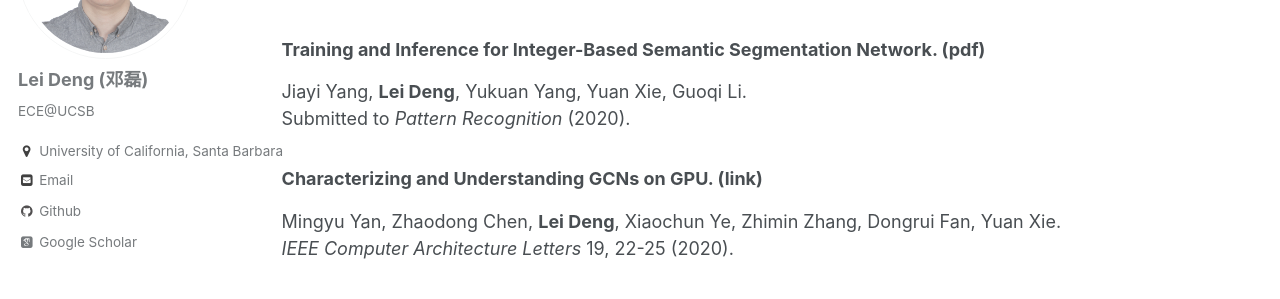
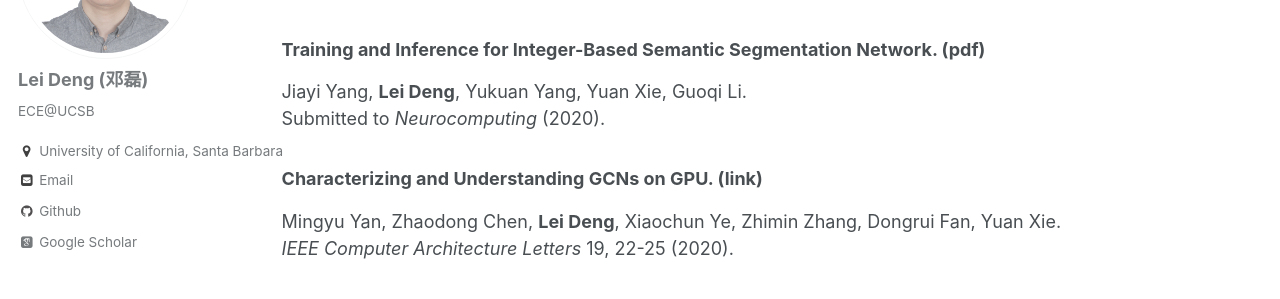
Before and after one commit to dllfei/dllfei.github.io, a Jekyll site: the page built from _pages/publications.md, in a window 1280 px wide and 900 px high, scrolled down 1712 px. Shown: the part 152-451 px from the top of the window. Built offline with Jekyll 4.4.1, drawn with Linux system fonts in a browser that asks for light colours; some web fonts are replaced.

Commit message:
Update publications.md

```diff
--- a/_pages/publications.md
+++ b/_pages/publications.md
@@ -58,7 +58,7 @@ Guoqi Li, **Lei Deng** (co-first), Yansong Chua, Peng Li, Emre O. Neftci, Haizho
 
 ### Training and Inference for Integer-Based Semantic Segmentation Network. ([pdf](https://jiayiyang.info/files/QFCN.pdf)) <br />
 Jiayi Yang, **Lei Deng**, Yukuan Yang, Yuan Xie, Guoqi Li. <br />
-Submitted to *Pattern Recognition* (2020).
+Submitted to *Neurocomputing* (2020).
 
 ### Characterizing and Understanding GCNs on GPU. ([link](https://ieeexplore.ieee.org/document/8976117)) <br />
 Mingyu Yan, Zhaodong Chen, **Lei Deng**, Xiaochun Ye, Zhimin Zhang, Dongrui Fan, Yuan Xie. <br />
```
